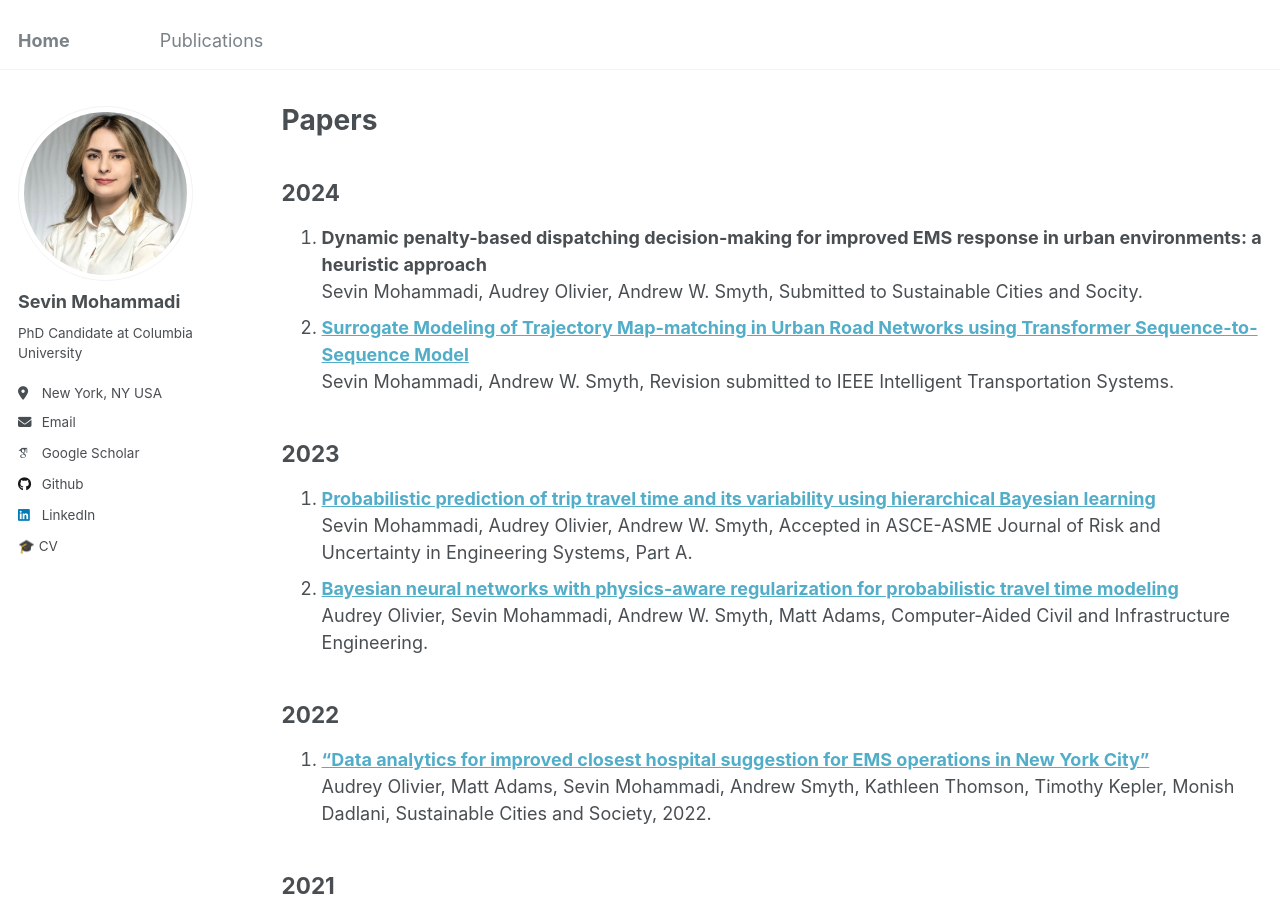
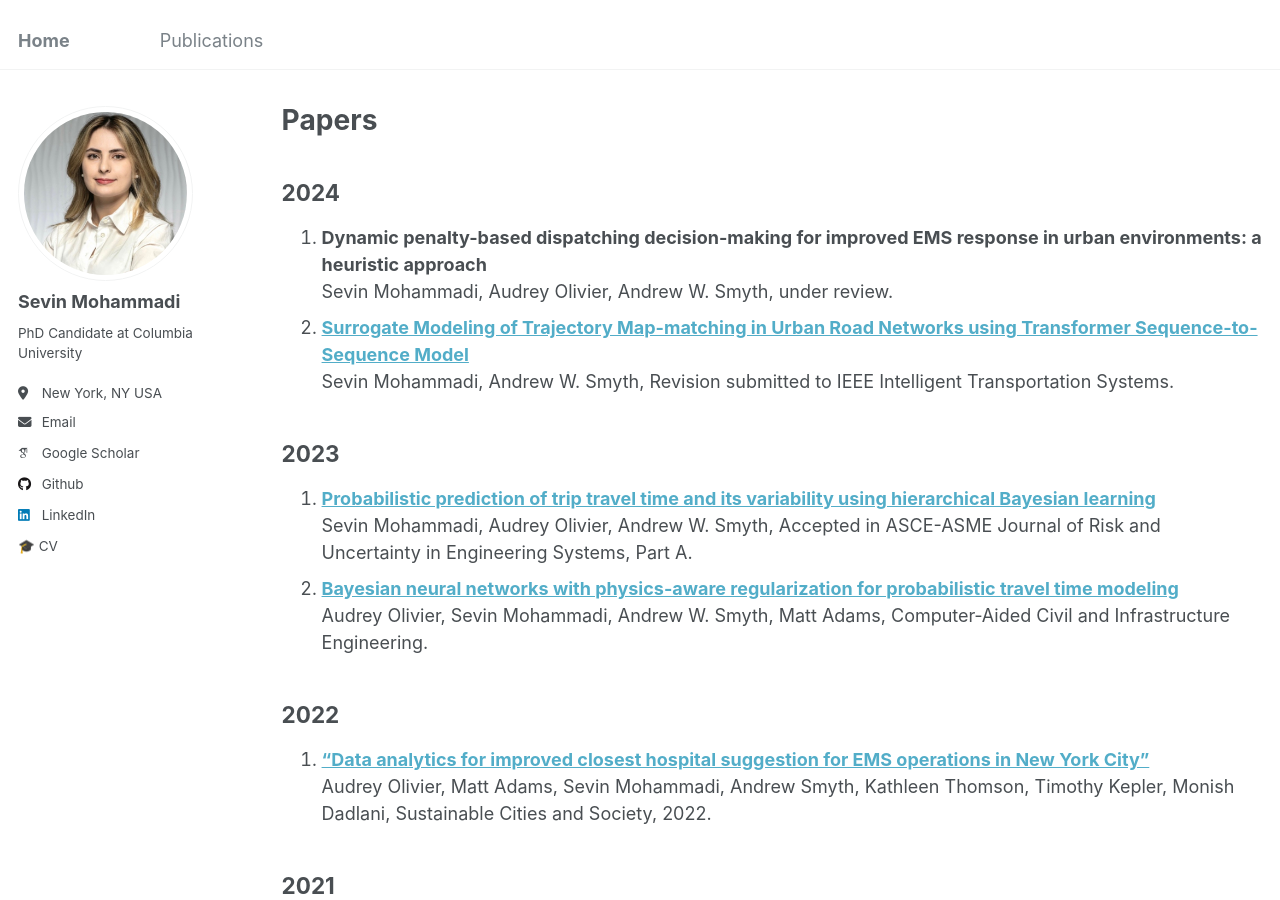
Before and after one commit to sev-90/sev-90.github.io, a Jekyll site: the page built from _pages/publications.md, in a window 1280 px wide and 900 px high. Built offline with Jekyll 4.4.1, drawn with Linux system fonts in a browser that asks for light colours; some web fonts are replaced.

Commit message:
Update publications.md

```diff
--- a/_pages/publications.md
+++ b/_pages/publications.md
@@ -7,7 +7,7 @@ author_profile: true
 2024
 ----
 1. **Dynamic penalty-based dispatching decision-making for improved EMS response in urban environments: a heuristic approach**\
-Sevin Mohammadi, Audrey Olivier, Andrew W. Smyth, Submitted to Sustainable Cities and Socity.
+Sevin Mohammadi, Audrey Olivier, Andrew W. Smyth, under review.
 2. [**Surrogate Modeling of Trajectory Map-matching in Urban Road Networks using Transformer Sequence-to-Sequence Model**](https://doi.org/10.48550/arXiv.2404.12460)\
 Sevin Mohammadi, Andrew W. Smyth, Revision submitted to  IEEE Intelligent Transportation Systems.
 
```
